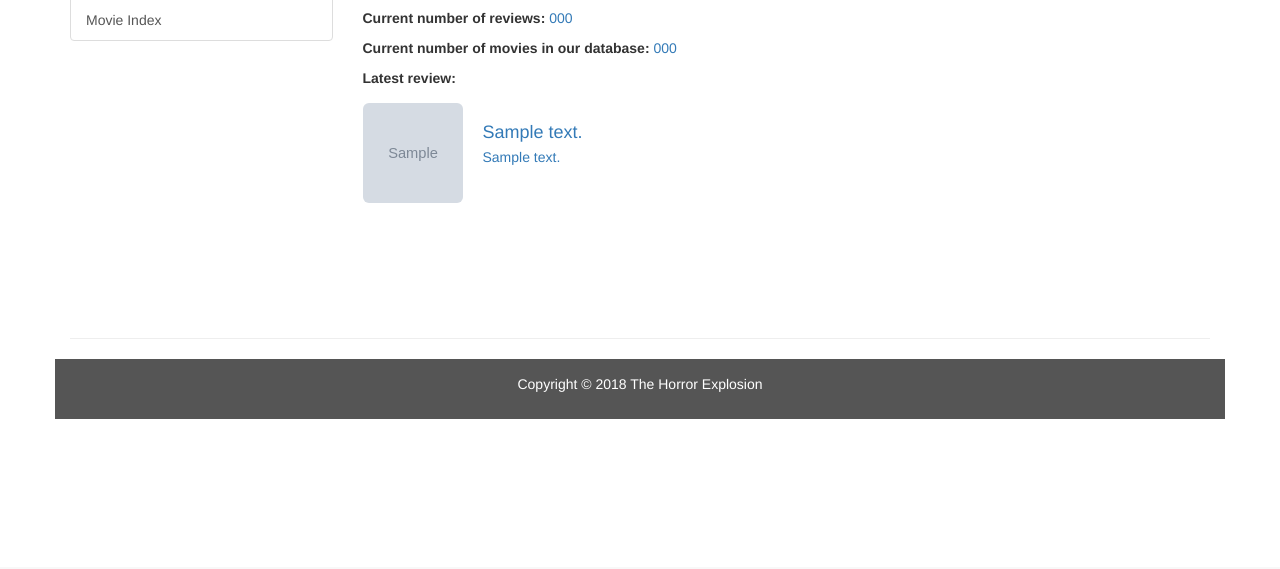
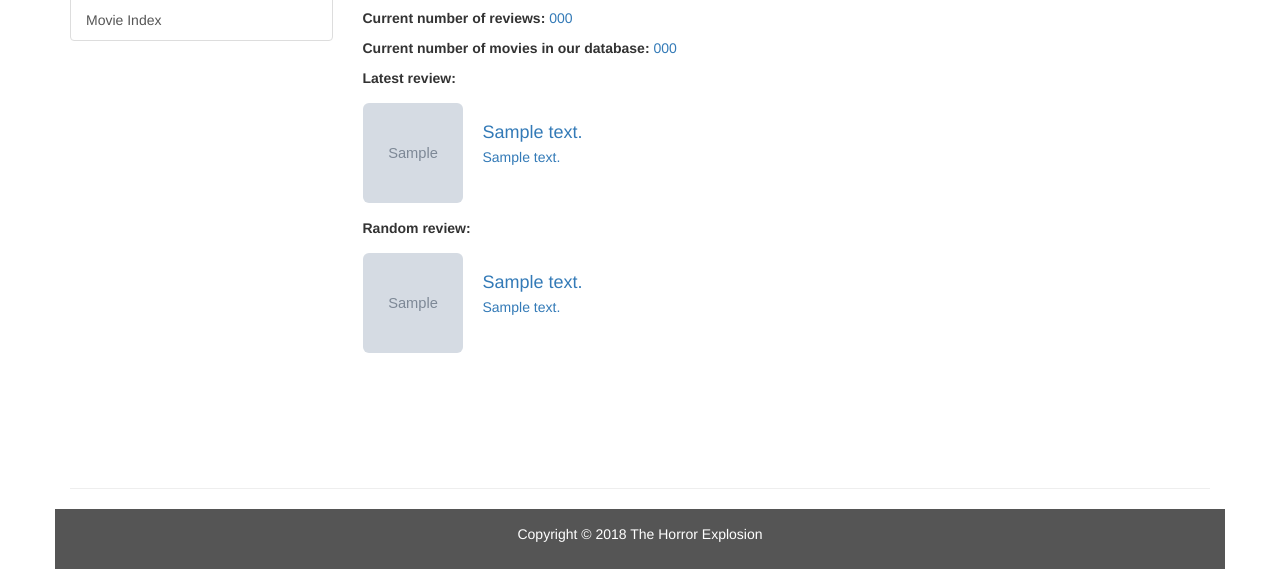
Before and after one commit to UrbanBogger/horrorexplosion, a Django app: template reviews/templates/index.html in a window 1280 px wide. Shown: the part 233-802 px from the top of the page. Before the commit the page ends 652 px from the top, so only its background shows below. Run offline with Django 3.2, Linux system fonts and the light colour scheme; the template is opened without the code that fills it: most values are stand-ins (such as "Sample title", 1, 10 or a date in 2020); grey boxes marked "Sample" are stand-in pictures; some libraries are stand-ins or nearby versions.

Commit message:
Have created the Review media object template and used it on the landing page

```diff
--- a/reviews/templates/index.html
+++ b/reviews/templates/index.html
@@ -18,36 +18,11 @@
 <p><strong>Current number of movies in our database: </strong><a href="{% url 'movies' %}">{{ number_of_movies }}</a></p>
 {% if latest_review %}
 <p><strong>Latest review:</strong></p>
-        <div style="margin-bottom: 10px;" class="media">
-            <a href="{{ latest_review.get_absolute_url }}">
-        <div class="media-left">
-        {% if latest_review.reviewed_movie.poster_thumbnail %}
-        <img class="media-object img-rounded" src="{% static '' %}{{ latest_review.reviewed_movie.poster_thumbnail }}" alt="{{ latest_review.reviewed_movie.main_title}} poster" height="100" width="100"/>
-        {% else %}
-        <img class="media-object img-rounded" src="{% static '' %}{{ latest_review.reviewed_movie.poster }}" alt="{{ latest_review.reviewed_movie.main_title}} poster" height="100" width="100"/>
-            {% endif %}
-            </div>
-        <div class="media-body"><h4 class="media-heading text-left">{{ latest_review }}</h4>
-        <p>{{ latest_review.mov_review_page_description }}</p>
-        </div>
-            </a>
-    </div>
+    {% include "review_media_object.html" with review=latest_review %}
+{% endif %}
 
-{% elif random_review %}
+{% if random_review %}
 <p><strong>Random review:</strong></p>
-    <div style="margin-bottom: 10px;" class="media">
-        <a href="{{ random_review.get_absolute_url }}">
-        <div class="media-left">
-        {% if latest_review.reviewed_movie.poster_thumbnail %}
-         <img class="media-object img-rounded" src="{% static '' %}{{ latest_review.reviewed_movie.poster_thumbnail }}" alt="{{ latest_review.reviewed_movie.main_title}} poster" height="100" width="100"/>
-        {% else %}
-        <img class="media-object img-rounded" src="{% static '' %}{{ latest_review.reviewed_movie.poster }}" alt="{{ latest_review.reviewed_movie.main_title}} poster" height="100" width="100"/>
-            {% endif %}
-        </div>
-        <div class="media-body"><h4 class="media-heading text-left">{{ random_review }}</h4>
-        <p>{{ latest_review.mov_review_page_description }}</p>
-        </div>
-            </a>
-    </div>
+    {% include "review_media_object.html" with review=random_review %}
 {% endif %}
 {% endblock %}
--- /dev/null
+++ b/reviews/templates/review_media_object.html
@@ -0,0 +1,16 @@
+{% load static %}
+<div style="margin-bottom: 10px;" class="media">
+      <a href="{{ review.get_absolute_url }}">
+        <div class="media-left">
+                {% if review.reviewed_movie.poster_thumbnail %}
+                <img class="media-object img-rounded" src="{% static '' %}{{ review.reviewed_movie.poster_thumbnail }}" alt="{{ review.reviewed_movie.main_title}} poster" height="100" width="100"/>
+                {% else %}
+                <img class="media-object img-rounded" src="{% static '' %}{{ review.reviewed_movie.poster }}" alt="{{ review.reviewed_movie.main_title}} poster" height="100" width="100"/>
+                {% endif %}
+        </div>
+        <div class="media-body">
+          <h4 class="media-heading text-left">{{ review }}</h4>
+          <p>{{ review.mov_review_page_description }}</p>
+        </div>
+      </a>
+</div>
```
